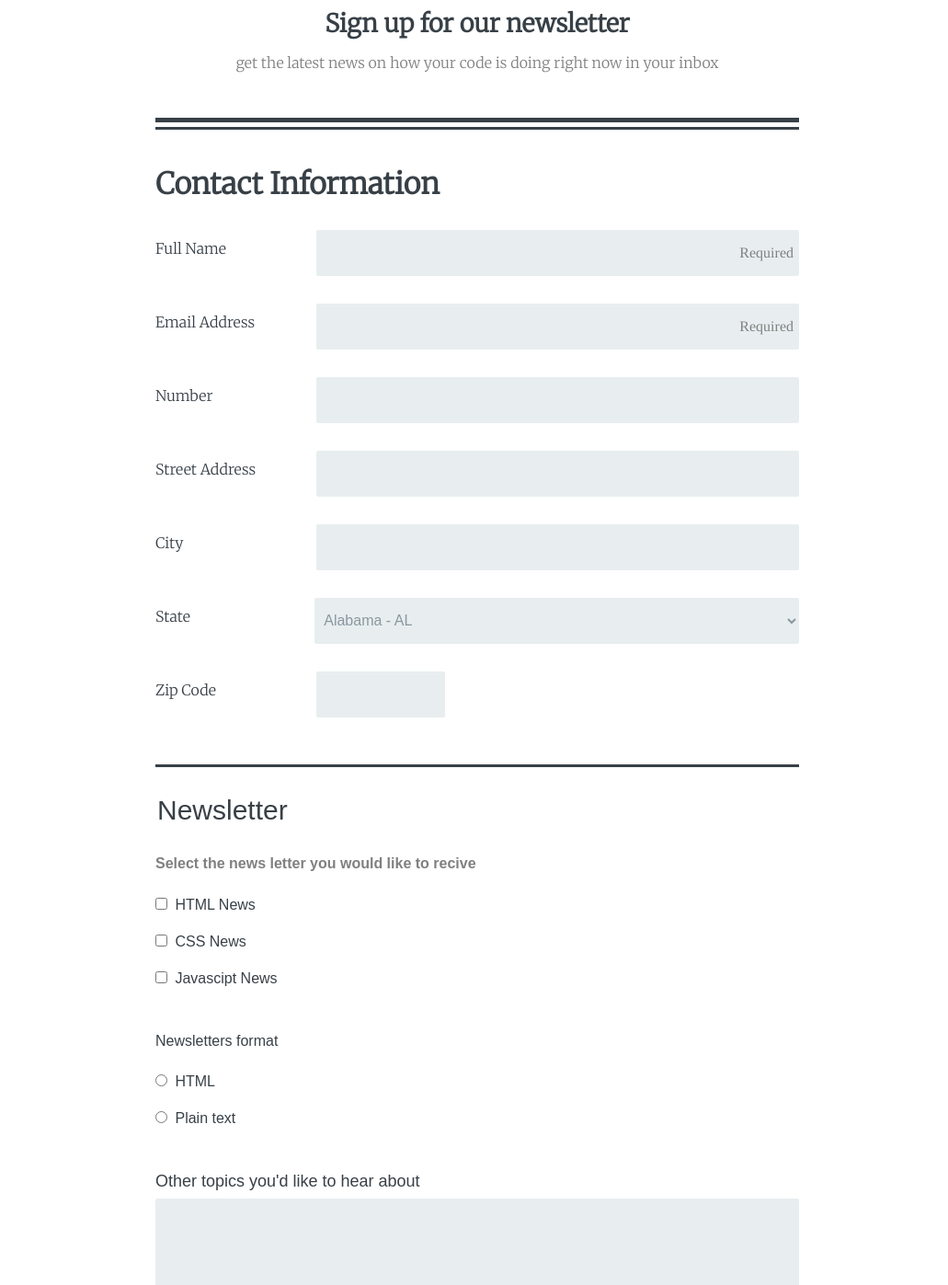
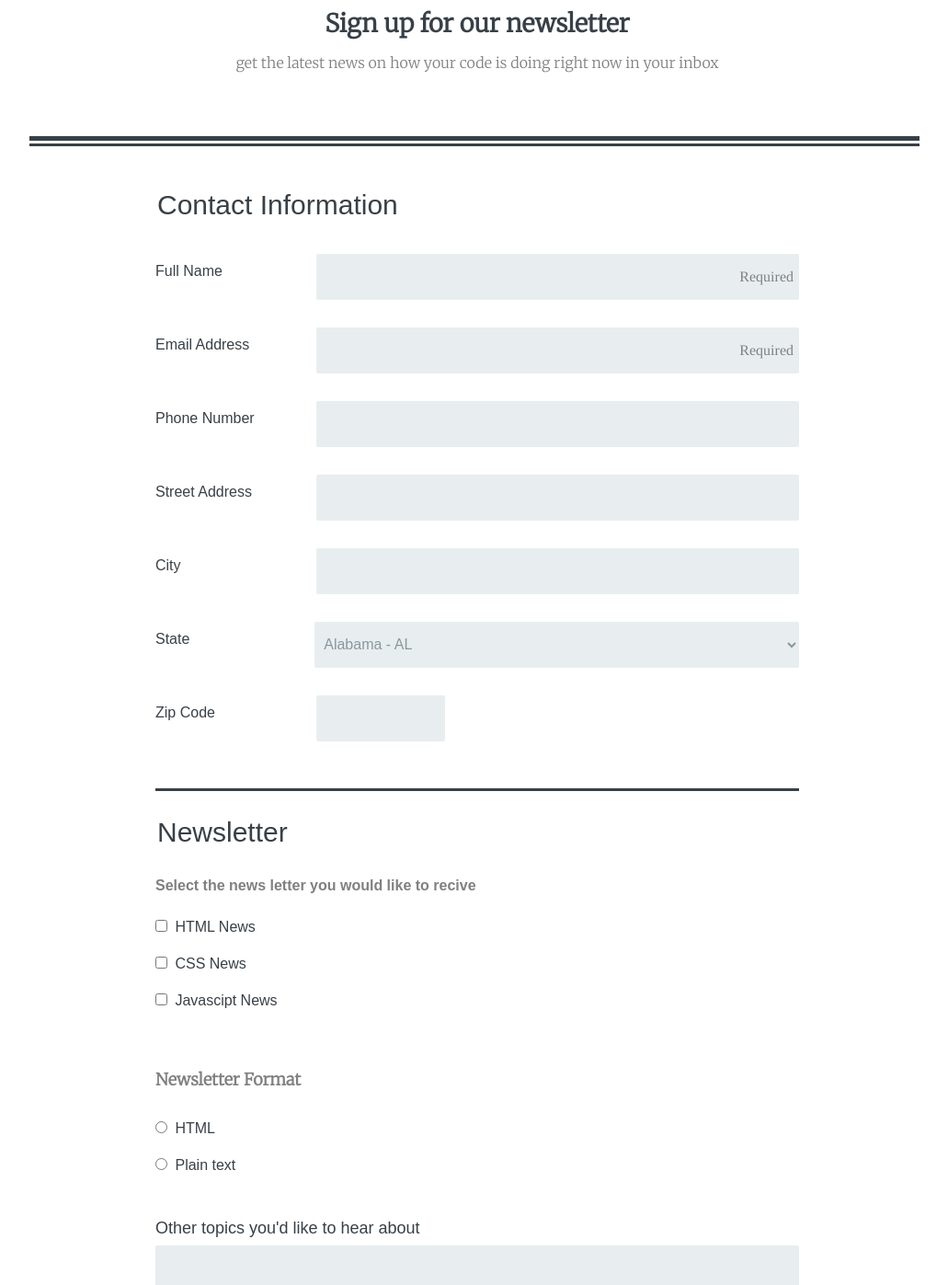
Before and after one commit to markstern7/Treehouse-Project, a plain HTML site: page index.html in a window 1280 px wide. Shown: the part 160-1557 px from the top of the page at 92% size, without its empty margins (121-1152 px from the left). Drawn offline with Linux system fonts and the light colour scheme; a web font is replaced by a local one.

Commit message:
fixed upload

```diff
--- a/css/style.css
+++ b/css/style.css
@@ -5,7 +5,7 @@
   padding-top:1em;
   margin-bottom:2em;
   color:white;
-font-family: 'Merriweather', serif;}
+  font-family: 'Merriweather', serif;}
 
 body{
    margin: 0;
@@ -14,7 +14,7 @@ body{
 
 .contact-info{
   text-align:left;
-font-family: 'Merriweather', serif;}
+}
 
 .bottom-h5{
   color:gray;
@@ -34,6 +34,10 @@ font-family: 'Merriweather', serif;}
   color:gray;
 font-family: 'Merriweather', serif;}
 
+.contact-info{
+  margin-bottom:30px;
+}
+
 input::placeholder {
   text-align:right;
   font-family:Times, Times;color: gray;}
@@ -48,14 +52,19 @@ input::placeholder {
 
 .border-1{
   text-indent: -9999px;
-  border-top:solid;
+  border-top: solid;
+  border-left: 20px;
   border-width:5px;
-margin-top: -30px;}
+  border-left: 20px;
+  margin-left:11.5em;
+  margin-right:12em;}
 
 .border-2{
   text-indent: -9999px;
   border-top:solid;
-  margin-top:-34px;}
+  margin-top:-34px;
+  margin-left:14.3em;
+  margin-right:14.8em}
 
 .border-3{
   text-indent: -9999px;
@@ -72,6 +81,8 @@ margin-bottom:-30px;}
 
 #city{height: 50px;}
 
+#tel{height: 50px;}
+
 #state{height: 50px;}
 
 #zip{ height: 50px;
@@ -80,9 +91,9 @@ margin-bottom:-30px;}
 #bio{height: 200px;}
 
 .format{
-  font-size: 25px;
-  border-top: solid;
-  padding-top:35px;}
+  font-size: 18px;
+  color:gray;
+  font-family: 'Merriweather', serif;}
 
 .body-h1{
   text-align:center;
@@ -198,9 +209,7 @@ fieldset {
   border: none;}
 
 legend {
-  font-size: 30px;
-
- }
+  font-size: 30px;}
 
 label {
   display: block;
--- a/index.html
+++ b/index.html
@@ -19,30 +19,29 @@
   <p class="header-p"> get the latest news on how your code is doing right now in your inbox</p>
 
 
+  <h5 class="border-1">border</h5>
+  <h6 class="border-2">border</h6>
+  <form action="index.html" method="post">
 
-  <form action="index.html" method="post">
+
 
   <fieldset class="contact-info">
 
+    <legend class="contact-info"> Contact Information </legend>
 
-    <h5 class="border-1">border</h5>
-    <h6 class="border-2">border</h6>
-
-    <h1 class="contact-info"> Contact Information </h1>
-
-<div class="flex-pair">
+    <div class="flex-pair">
   <label class="focus" for="name"> Full Name</label>
-  <input type="text" id="name" name="user_name" placeholder="Required">
+  <input type="text" id="name" name="user_name" required placeholder="Required">
 </div>
 
 <div class="flex-pair">
   <label for="mail">Email Address</label>
-  <input type="email" id="mail" name="user_mail" placeholder="Required">
+  <input type="email" id="mail" name="user_mail" required placeholder="Required">
 </div>
 
 <div class="flex-pair">
-  <label for="number">Number</label>
-  <input type="number" id="number" name="user_number">
+  <label for="tel"> Phone Number</label>
+  <input type="tel" id="tel" name="user_tel">
 </div>
 
 <div class="flex-pair">
@@ -124,8 +123,7 @@
 
 
   <fieldset>
-
-      <legend>Newsletter</legend>
+     <legend>Newsletter</legend>
     <h5 class="bottom-h5"> Select the news letter you would like to recive </h5>
 
   <input type="checkbox" id="htmlnews" value="html" name="user_html">
@@ -141,8 +139,7 @@
 
 
 <fieldset>
-
-  <label for="html">Newsletters format </label><br>
+ <h2 class="format">Newsletter Format</h2><br>
   <input type="radio" id="html" value="html" name="user_html">
 
   <label for="html" class="light">HTML</label><br><br>
```
